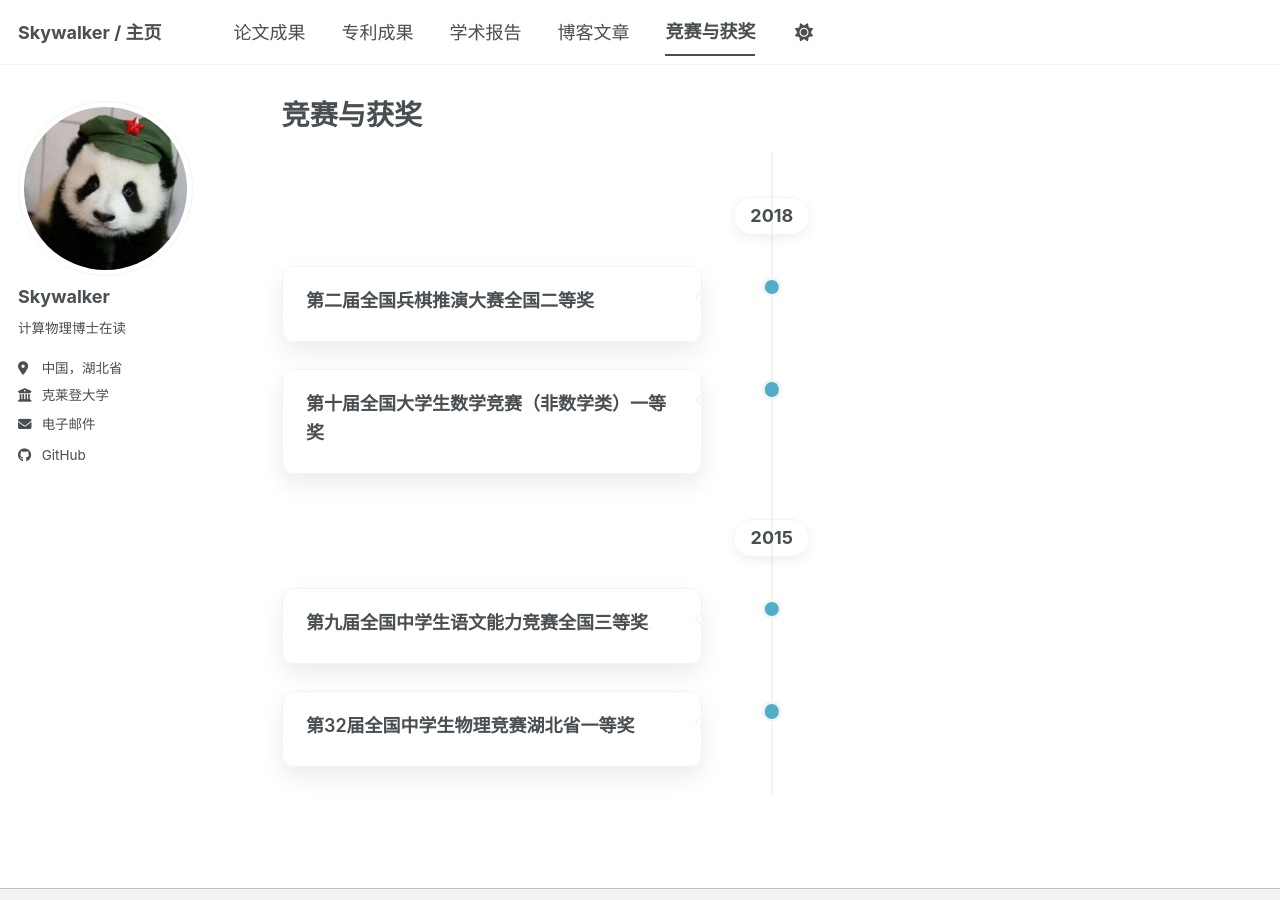
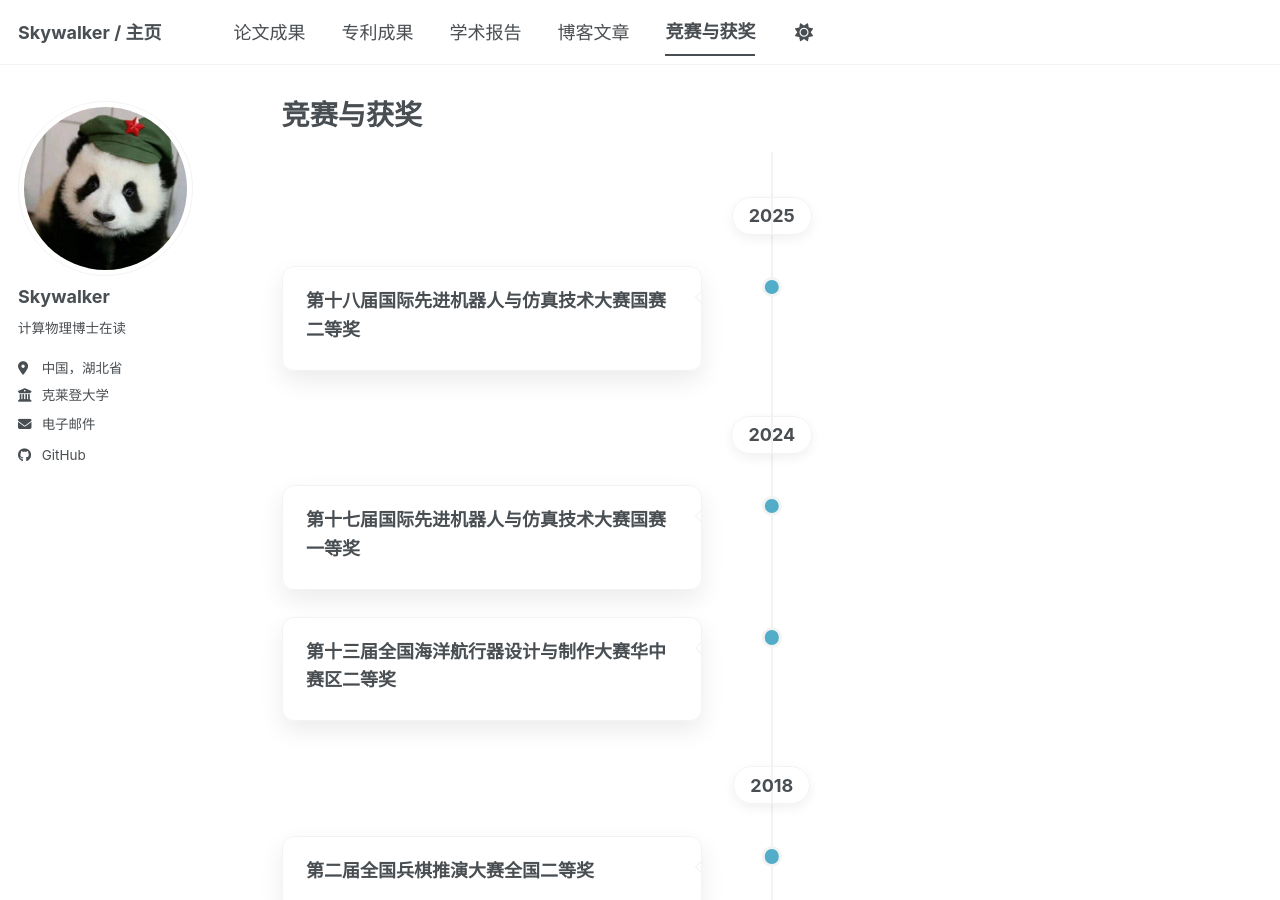
Before and after one commit to cn-skywalker/cn-skywalker.github.io, a Jekyll site: the page built from _pages/awards.html, in a window 1280 px wide and 900 px high. Built offline with Jekyll 4.4.1, drawn with Linux system fonts in a browser that asks for light colours; a script bundle is joined from its source files by our own code; library files that are not in the unit come from our copies.

Commit message:
更新获奖信息，新增2024年和2025年的竞赛获奖记录，丰富内容

```diff
--- a/_data/awards.yml
+++ b/_data/awards.yml
@@ -10,3 +10,12 @@
 - title: "第二届全国兵棋推演大赛全国二等奖"
   year: 2018
   category: "竞赛"
+- title: "第十三届全国海洋航行器设计与制作大赛华中赛区二等奖"
+  year: 2024
+  category: "竞赛"
+- title: "第十七届国际先进机器人与仿真技术大赛国赛一等奖"
+  year: 2024
+  category: "竞赛"
+- title: "第十八届国际先进机器人与仿真技术大赛国赛二等奖"
+  year: 2025
+  category: "竞赛"
```
